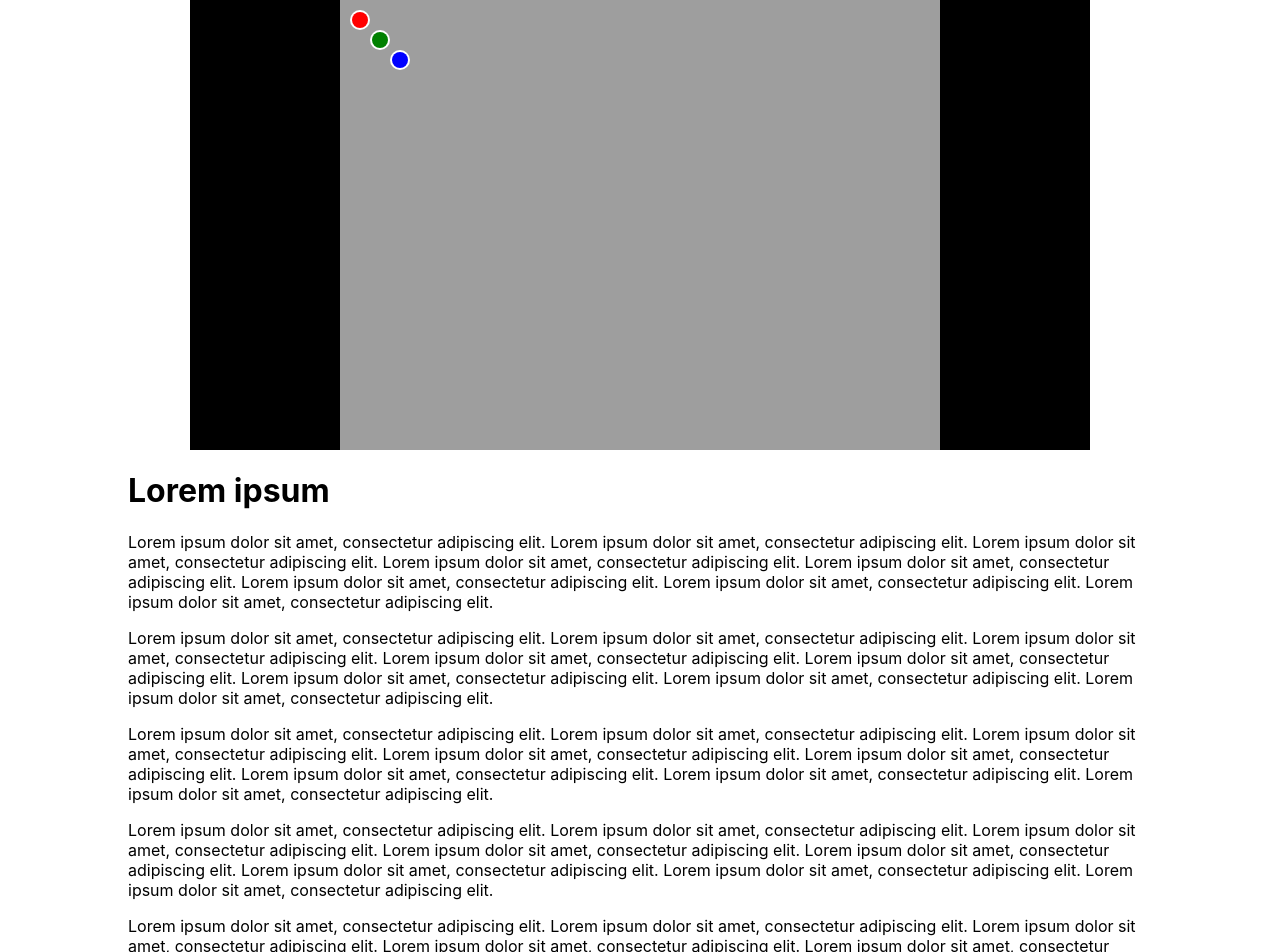
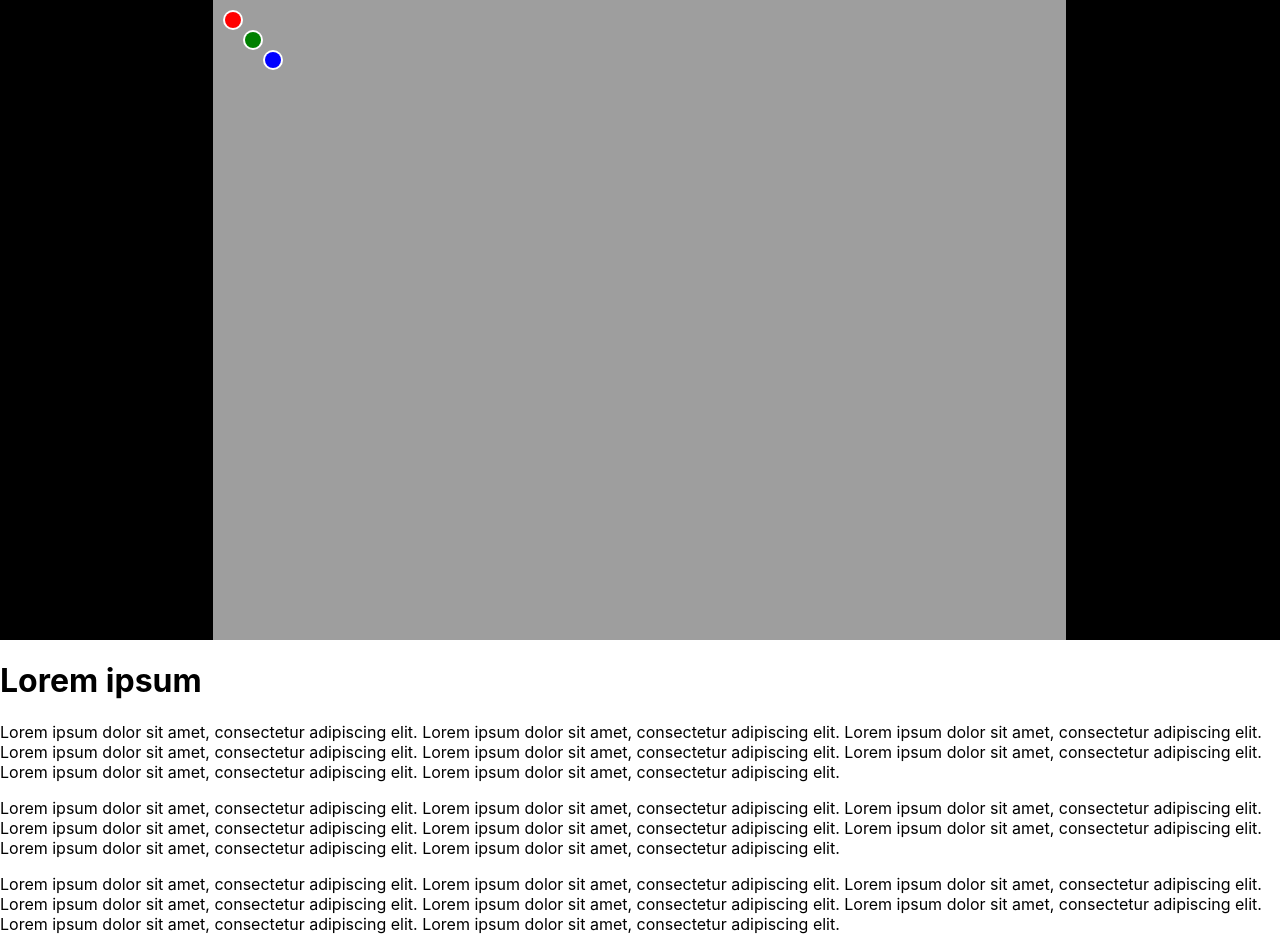
Before and after one commit to Xaxis/react-canvas, a React (Create React App) app: page / in a window 1280 px wide. Shown: the top 952 px of the page. Built offline with nearby package versions, Linux system fonts and the light colour scheme; the HTML template or start-up script is replaced by a standard one.

Commit message:
Added clamp pinch zoom to make sure bounding box traps zoom image scaling to fit

```diff
--- a/src/index.css
+++ b/src/index.css
@@ -20,6 +20,7 @@ div.App > div.CanvasContainer {
   justify-content: center;
   align-items: center;
   flex-direction: column;
+  flex-grow: 1;
   width: 100%;
   height: 100%;
 }
@@ -27,10 +28,10 @@ div.App > div.CanvasContainer {
 div.App > div.CanvasContainer > canvas {
   width: 100%;
   height: 100%;
-  max-width: 900px;
+  max-width: 100%;
 }
 
 div.App > div.DummyContent {
-  width: 80%;
+  width: 100%;
   margin: 0 auto;
 }
--- a/src/useCanvasDotSelector.jsx
+++ b/src/useCanvasDotSelector.jsx
@@ -109,9 +109,16 @@ const useCanvasDotSelector = (options = {}) => {
             const currentZoomScale = zoomScale + (delta * 0.0005)
 
             // Clamp zoom scale to min and max value
-            const clampedZoomScale = Math.min(Math.max(currentZoomScale, 1), 4)
+            const clampedZoomScale = Math.min(Math.max(currentZoomScale, 1), 6)
+            const clampedZoomScaleOffset = (clampedZoomScale - 1) / 6
+            const updatedCoords = {
+                x: imageMoveOffsetCoords.x * clampedZoomScaleOffset,
+                y: imageMoveOffsetCoords.y * clampedZoomScaleOffset
+            }
+            setImageMoveOffsetCoords(updatedCoords)
+            setImageMoveEndCoords(updatedCoords)
             setZoomScale(clampedZoomScale)
-            drawCanvas()
+            drawCanvas({ zoomScaleOverride: clampedZoomScale })
         }
     }
 
@@ -320,7 +327,7 @@ const useCanvasDotSelector = (options = {}) => {
             ctx.clip()
 
             // Assign bg image coordinate space and draw the background image
-            if (activeDraggingShape && !bgImageFilterOff) ctx.filter = 'saturate(0.25)'
+            if (activeDraggingShape && !bgImageFilterOff) ctx.filter = 'saturate(0.2)'
             ctx.drawImage(bgImage, Math.floor(bgImgX), Math.floor(bgImgY), Math.floor(bgImgWidth), Math.floor(bgImgHeight))
             ctx.filter = 'none'
 
```
